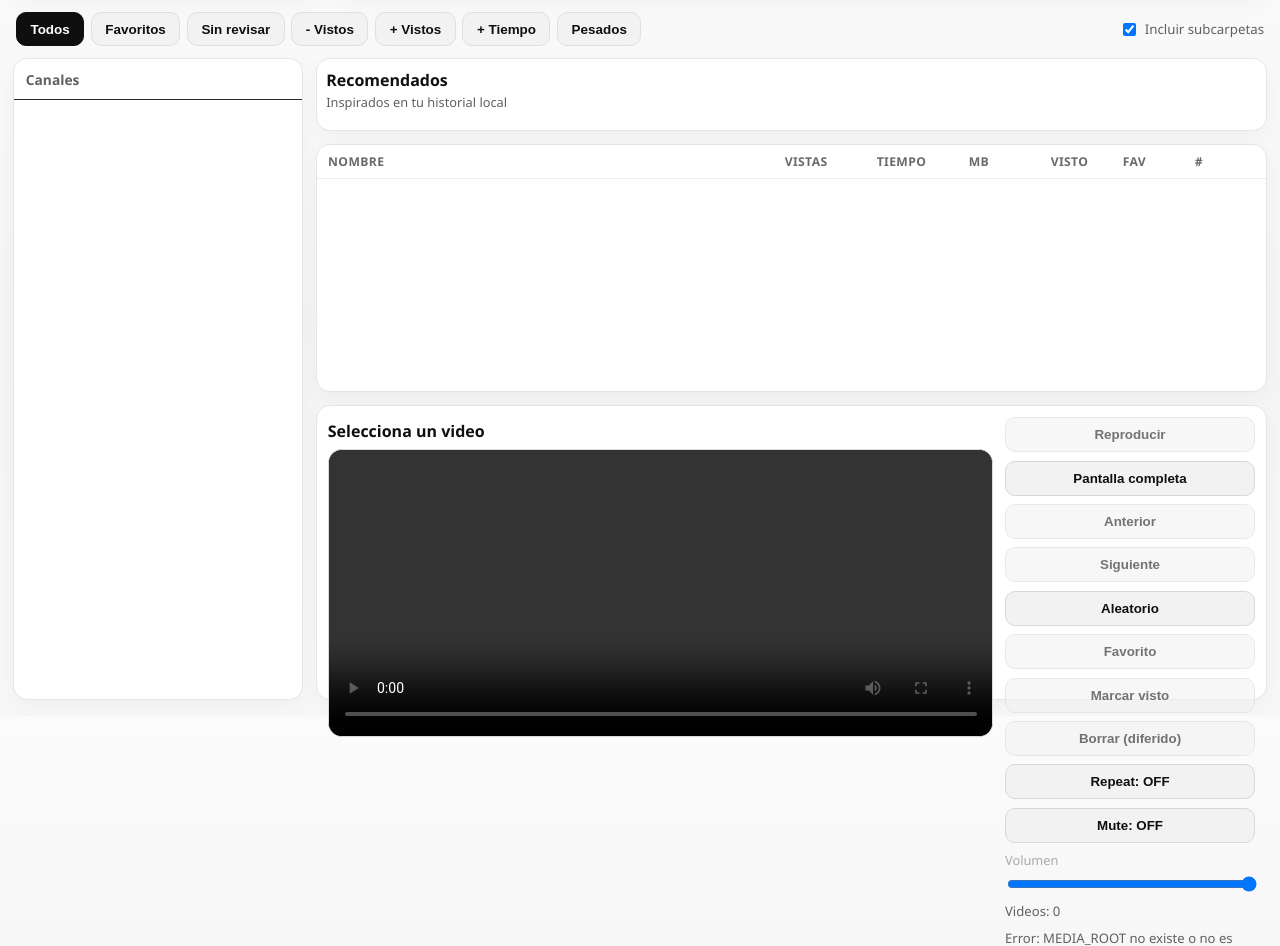
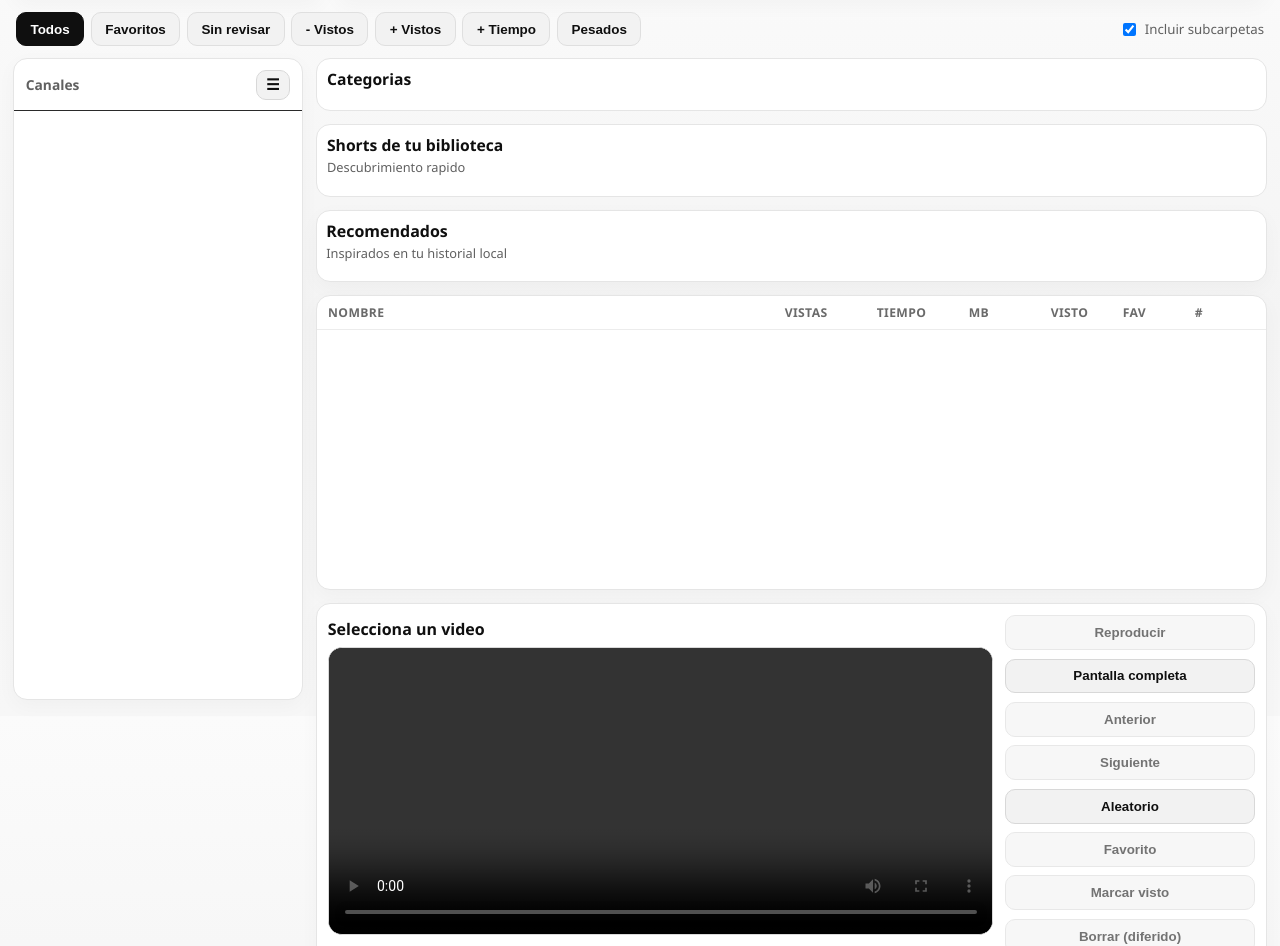
Before and after one commit to imanolrg90/videoplayer, a Flask app: page / in a window 1280 px wide. Shown: the part 85-1031 px from the top of the page. Run offline with Flask 3, Linux system fonts and the light colour scheme; the visitor is signed in with stand-in values (Sample User, id 1); some libraries are stand-ins or nearby versions.

Commit message:
YouTube claro: canales colapsables, categorias y rail tipo shorts

```diff
--- a/video_flask_rpi/static/styles.css
+++ b/video_flask_rpi/static/styles.css
@@ -712,8 +712,130 @@ button:hover {
   grid-template-columns: 290px 1fr !important;
 }
 
+.explorer.channels-collapsed {
+  grid-template-columns: 78px 1fr !important;
+}
+
+.explorer.channels-collapsed .folder-name,
+.explorer.channels-collapsed .folder-count,
+.explorer.channels-collapsed .panel-title span {
+  display: none;
+}
+
+.mini-btn {
+  width: 34px;
+  height: 30px;
+  border-radius: 10px;
+  padding: 0;
+  font-size: 0.95rem;
+  line-height: 1;
+}
+
+.panel-title {
+  display: flex;
+  align-items: center;
+  justify-content: space-between;
+}
+
 .content-panel {
-  grid-template-rows: auto 1fr 46% !important;
+  grid-template-rows: auto auto auto 46% !important;
+}
+
+.topics-panel {
+  border-radius: 14px;
+  padding: 0.56rem 0.65rem 0.62rem;
+  border: 1px solid var(--yt-border);
+  background: var(--yt-surface);
+}
+
+.topics-head h3 {
+  margin: 0;
+  font-size: 0.98rem;
+}
+
+.topics-chips {
+  margin-top: 0.4rem;
+  display: flex;
+  gap: 0.42rem;
+  overflow-x: auto;
+  padding-bottom: 0.2rem;
+}
+
+.topic-chip {
+  border-radius: 999px;
+  border: 1px solid #ddd !important;
+  background: #f2f2f2 !important;
+  color: #222 !important;
+  font-size: 0.8rem;
+  white-space: nowrap;
+}
+
+.topic-chip.active {
+  background: #0f0f0f !important;
+  color: #fff !important;
+  border-color: #0f0f0f !important;
+}
+
+.shorts-panel {
+  border-radius: 14px;
+  padding: 0.6rem 0.65rem;
+  border: 1px solid var(--yt-border);
+  background: var(--yt-surface);
+}
+
+.shorts-head h3 {
+  margin: 0;
+  font-size: 0.98rem;
+}
+
+.shorts-head p {
+  margin: 0.1rem 0 0.45rem;
+  color: var(--yt-muted);
+  font-size: 0.8rem;
+}
+
+.shorts-rail {
+  display: grid;
+  grid-auto-flow: column;
+  grid-auto-columns: 176px;
+  gap: 0.5rem;
+  overflow-x: auto;
+  padding-bottom: 0.2rem;
+}
+
+.short-card {
+  border-radius: 12px;
+  border: 1px solid #e5e5e5 !important;
+  overflow: hidden;
+  background: #fff !important;
+  padding: 0;
+  text-align: left;
+  display: grid;
+}
+
+.short-card img {
+  width: 100%;
+  height: 220px;
+  object-fit: cover;
+  background: #ddd;
+}
+
+.short-meta {
+  padding: 0.45rem 0.55rem 0.55rem;
+  display: grid;
+  gap: 0.12rem;
+}
+
+.short-meta strong {
+  font-size: 0.8rem;
+  white-space: nowrap;
+  overflow: hidden;
+  text-overflow: ellipsis;
+}
+
+.short-meta small {
+  color: var(--yt-muted);
+  font-size: 0.72rem;
 }
 
 .reco-panel {
@@ -883,6 +1005,6 @@ button:hover {
   }
 
   .content-panel {
-    grid-template-rows: auto auto auto !important;
+    grid-template-rows: auto auto auto auto !important;
   }
 }
--- a/video_flask_rpi/templates/index.html
+++ b/video_flask_rpi/templates/index.html
@@ -37,13 +37,31 @@
       </label>
     </section>
 
-    <section class="explorer">
+    <section id="explorer" class="explorer">
       <aside class="tree-panel">
-        <div class="panel-title">Canales</div>
+        <div class="panel-title">
+          <span>Canales</span>
+          <button id="toggleChannelsBtn" class="mini-btn" type="button" title="Colapsar canales">☰</button>
+        </div>
         <div id="folderTree" class="folder-tree"></div>
       </aside>
 
       <section class="content-panel">
+        <section class="topics-panel">
+          <div class="topics-head">
+            <h3>Categorias</h3>
+          </div>
+          <div id="topicsChips" class="topics-chips"></div>
+        </section>
+
+        <section class="shorts-panel">
+          <div class="shorts-head">
+            <h3>Shorts de tu biblioteca</h3>
+            <p>Descubrimiento rapido</p>
+          </div>
+          <div id="shortsRail" class="shorts-rail"></div>
+        </section>
+
         <section class="reco-panel">
           <div class="reco-head">
             <h3>Recomendados</h3>
```
Also changed, not shown: video_flask_rpi/static/app.js (+101 -0 lines).
